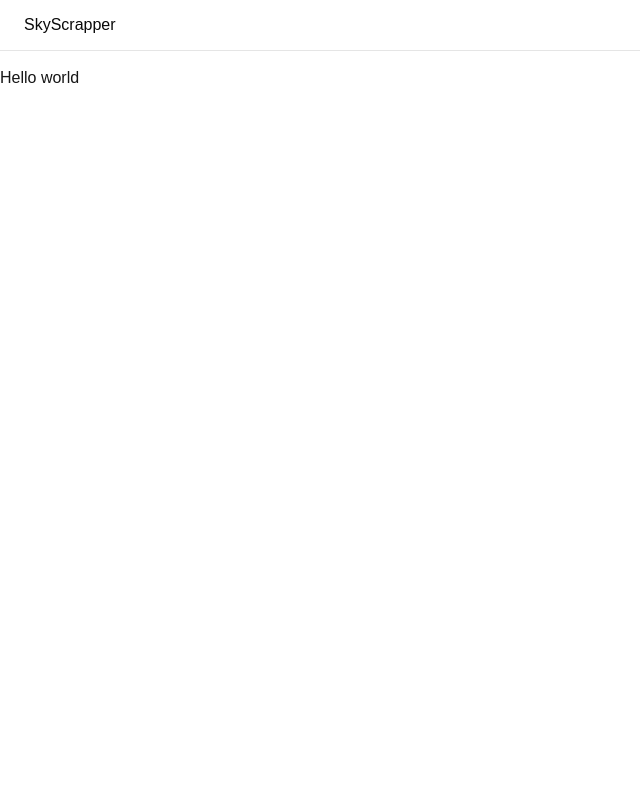
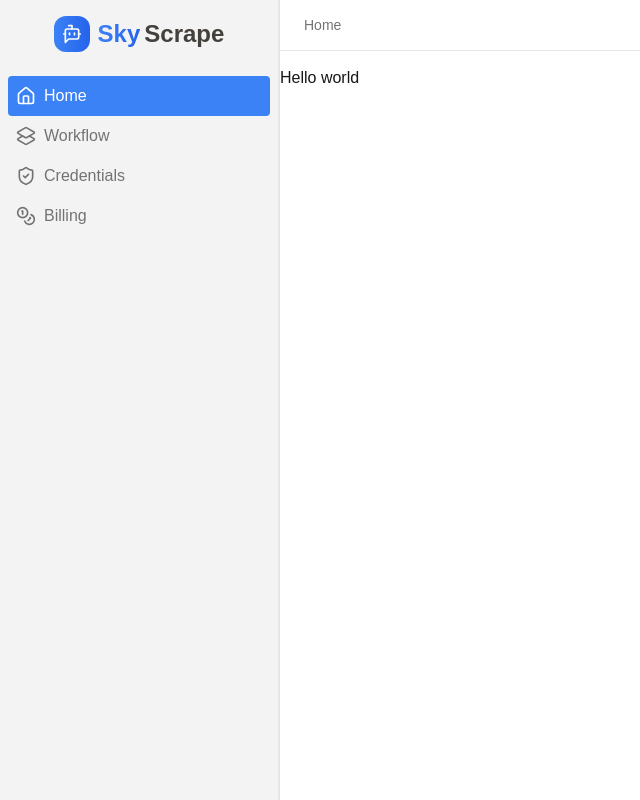
Before and after one commit to iharsh02/SkyScrape, a Next.js app: page / in a window 1280 px wide. Shown: the whole page, without its empty margins (0-640 px from the left). Built offline with nearby package versions, Linux system fonts and the light colour scheme.

Commit message:
Build the SideBar Added BredCrumb in layout

```diff
--- a/package.json
+++ b/package.json
@@ -10,6 +10,7 @@
   },
   "dependencies": {
     "@radix-ui/react-separator": "^1.1.0",
+    "@radix-ui/react-slot": "^1.1.0",
     "class-variance-authority": "^0.7.1",
     "clsx": "^2.1.1",
     "lucide-react": "^0.461.0",
--- a/src/app/(dashboard)/(home)/page.tsx
+++ b/src/app/(dashboard)/(home)/page.tsx
@@ -1,3 +1,4 @@
 export default function HomePage() {
-  return <div>Hello world</div>
+  return <div>
+    Hello world</div>
 }
--- a/src/app/(dashboard)/layout.tsx
+++ b/src/app/(dashboard)/layout.tsx
@@ -1,7 +1,10 @@
 import { Separator } from "@/components/ui/separator";
+import { Sidebar } from "@/components/global/Sidebar";
+import { BredCrumbHeader } from "@/components/global/BredCrumbHeader";
 
 export default function Layout({ children }: { children: React.ReactNode }) {
   return <div className="flex h-screen">
+    <Sidebar />
     <div className="flex flex-col flex-1 min-h-screen">
       <header className="
         flex
@@ -11,7 +14,7 @@ export default function Layout({ children }: { children: React.ReactNode }) {
         py-4
         h-[50px]
         container">
-        SkyScrapper
+        <BredCrumbHeader />
       </header>
       <Separator>
         <div className="overflow-auto">
--- /dev/null
+++ b/src/components/global/BredCrumbHeader.tsx
@@ -0,0 +1,34 @@
+'use client';
+
+
+import {
+  Breadcrumb,
+  BreadcrumbItem,
+  BreadcrumbLink,
+  BreadcrumbList,
+} from "@/components/ui/breadcrumb"
+import { usePathname } from "next/navigation";
+import React from "react";
+
+export function BredCrumbHeader() {
+
+  const pathname = usePathname();
+  const paths = pathname === "/" ? [""] : pathname?.split('/');
+
+  return (<div className="flex items-center flex-start">
+    <Breadcrumb >
+      <BreadcrumbList>{paths.map((path , index) => (
+        <React.Fragment key={index}>
+          <BreadcrumbItem>
+            <BreadcrumbLink className="capitalize" href={`
+              /${path}`
+            }>
+              {path === "" ? "home" : path}
+            </BreadcrumbLink>
+          </BreadcrumbItem>
+        </React.Fragment>
+      ))}</BreadcrumbList>
+    </Breadcrumb>
+  </div>
+  )
+}
--- /dev/null
+++ b/src/components/global/Logo.tsx
@@ -0,0 +1,30 @@
+import { cn } from "@/lib/utils";
+import { BotMessageSquare } from "lucide-react";
+import Link from "next/link";
+
+const Logo = ({ fontSize = "2xl", iconSize = 20 }: { fontSize?: string, iconSize?: number }) => {
+  return (
+    <Link href="/" className={cn(
+      "text-2xl font-extrabold  flex items-center justify-center py-4 gap-2", fontSize
+    )}
+    >
+      <div className="rounded-xl bg-gradient-to-r
+        from-blue-500 to-blue-600 p-2">
+        <BotMessageSquare className="text-white" size={iconSize} />
+      </div>
+
+      <div className="flex gap-1">
+        <span className="bg-gradient-to-r from-blue-500 to-blue-600
+          bg-clip-text text-transparent
+          ">Sky
+        </span>
+
+        <span className="text-stone-700 dark:text-stone-300">Scrape
+        </span>
+
+      </div>
+    </Link>
+  )
+}
+
+export default Logo;
--- /dev/null
+++ b/src/components/global/Sidebar.tsx
@@ -0,0 +1,57 @@
+"use client";
+
+import { Coins, HomeIcon, Layers2, ShieldCheck } from "lucide-react";
+import Logo from "./Logo";
+import Link from "next/link";
+import { usePathname } from "next/navigation";
+
+const routes = [
+  {
+    href: "/",
+    label: "Home",
+    icons: HomeIcon,
+  },
+  {
+    href: "/workflow",
+    label: "Workflow",
+    icons: Layers2,
+  },
+  {
+    href: "/credentials",
+    label: "Credentials",
+    icons: ShieldCheck,
+  },
+  {
+    href: "/billing",
+    label: "Billing",
+    icons: Coins,
+  },
+];
+
+export function Sidebar() {
+  const pathname = usePathname();
+
+  return (
+    <div className="hidden relative md:block min-w-[280px] max-w-[280px] h-screen overflow-hidden w-full bg-primary/5 dark:bg-secondary/30 dark:text-foreground text-muted-foreground border-r-2 border-separate">
+      <Logo />
+      <div className="flex flex-col p-2">
+        {routes.map((route) => {
+          const isActive = pathname === route.href;
+          return (
+            <Link
+              href={route.href}
+              key={route.href}
+              className={`flex items-center gap-2 p-2 rounded ${isActive
+                  ? "bg-blue-500 text-white"
+                  : "hover:bg-blue-600/10 text-muted-foreground"
+                }`}
+            >
+              <route.icons size={20} />
+              <span>{route.label}</span>
+            </Link>
+          );
+        })}
+      </div>
+    </div>
+  );
+}
--- /dev/null
+++ b/src/components/ui/breadcrumb.tsx
@@ -0,0 +1,115 @@
+import * as React from "react"
+import { Slot } from "@radix-ui/react-slot"
+import { ChevronRight, MoreHorizontal } from "lucide-react"
+
+import { cn } from "@/lib/utils"
+
+const Breadcrumb = React.forwardRef<
+  HTMLElement,
+  React.ComponentPropsWithoutRef<"nav"> & {
+    separator?: React.ReactNode
+  }
+>(({ ...props }, ref) => <nav ref={ref} aria-label="breadcrumb" {...props} />)
+Breadcrumb.displayName = "Breadcrumb"
+
+const BreadcrumbList = React.forwardRef<
+  HTMLOListElement,
+  React.ComponentPropsWithoutRef<"ol">
+>(({ className, ...props }, ref) => (
+  <ol
+    ref={ref}
+    className={cn(
+      "flex flex-wrap items-center gap-1.5 break-words text-sm text-muted-foreground sm:gap-2.5",
+      className
+    )}
+    {...props}
+  />
+))
+BreadcrumbList.displayName = "BreadcrumbList"
+
+const BreadcrumbItem = React.forwardRef<
+  HTMLLIElement,
+  React.ComponentPropsWithoutRef<"li">
+>(({ className, ...props }, ref) => (
+  <li
+    ref={ref}
+    className={cn("inline-flex items-center gap-1.5", className)}
+    {...props}
+  />
+))
+BreadcrumbItem.displayName = "BreadcrumbItem"
+
+const BreadcrumbLink = React.forwardRef<
+  HTMLAnchorElement,
+  React.ComponentPropsWithoutRef<"a"> & {
+    asChild?: boolean
+  }
+>(({ asChild, className, ...props }, ref) => {
+  const Comp = asChild ? Slot : "a"
+
+  return (
+    <Comp
+      ref={ref}
+      className={cn("transition-colors hover:text-foreground", className)}
+      {...props}
+    />
+  )
+})
+BreadcrumbLink.displayName = "BreadcrumbLink"
+
+const BreadcrumbPage = React.forwardRef<
+  HTMLSpanElement,
+  React.ComponentPropsWithoutRef<"span">
+>(({ className, ...props }, ref) => (
+  <span
+    ref={ref}
+    role="link"
+    aria-disabled="true"
+    aria-current="page"
+    className={cn("font-normal text-foreground", className)}
+    {...props}
+  />
+))
+BreadcrumbPage.displayName = "BreadcrumbPage"
+
+const BreadcrumbSeparator = ({
+  children,
+  className,
+  ...props
+}: React.ComponentProps<"li">) => (
+  <li
+    role="presentation"
+    aria-hidden="true"
+    className={cn("[&>svg]:w-3.5 [&>svg]:h-3.5", className)}
+    {...props}
+  >
+    {children ?? <ChevronRight />}
+  </li>
+)
+BreadcrumbSeparator.displayName = "BreadcrumbSeparator"
+
+const BreadcrumbEllipsis = ({
+  className,
+  ...props
+}: React.ComponentProps<"span">) => (
+  <span
+    role="presentation"
+    aria-hidden="true"
+    className={cn("flex h-9 w-9 items-center justify-center", className)}
+    {...props}
+  >
+    <MoreHorizontal className="h-4 w-4" />
+    <span className="sr-only">More</span>
+  </span>
+)
+BreadcrumbEllipsis.displayName = "BreadcrumbElipssis"
+
+export {
+  Breadcrumb,
+  BreadcrumbList,
+  BreadcrumbItem,
+  BreadcrumbLink,
+  BreadcrumbPage,
+  BreadcrumbSeparator,
+  BreadcrumbEllipsis,
+}
```
Also changed, not shown: 1 other file (tests, documents, lock files or other folders).
